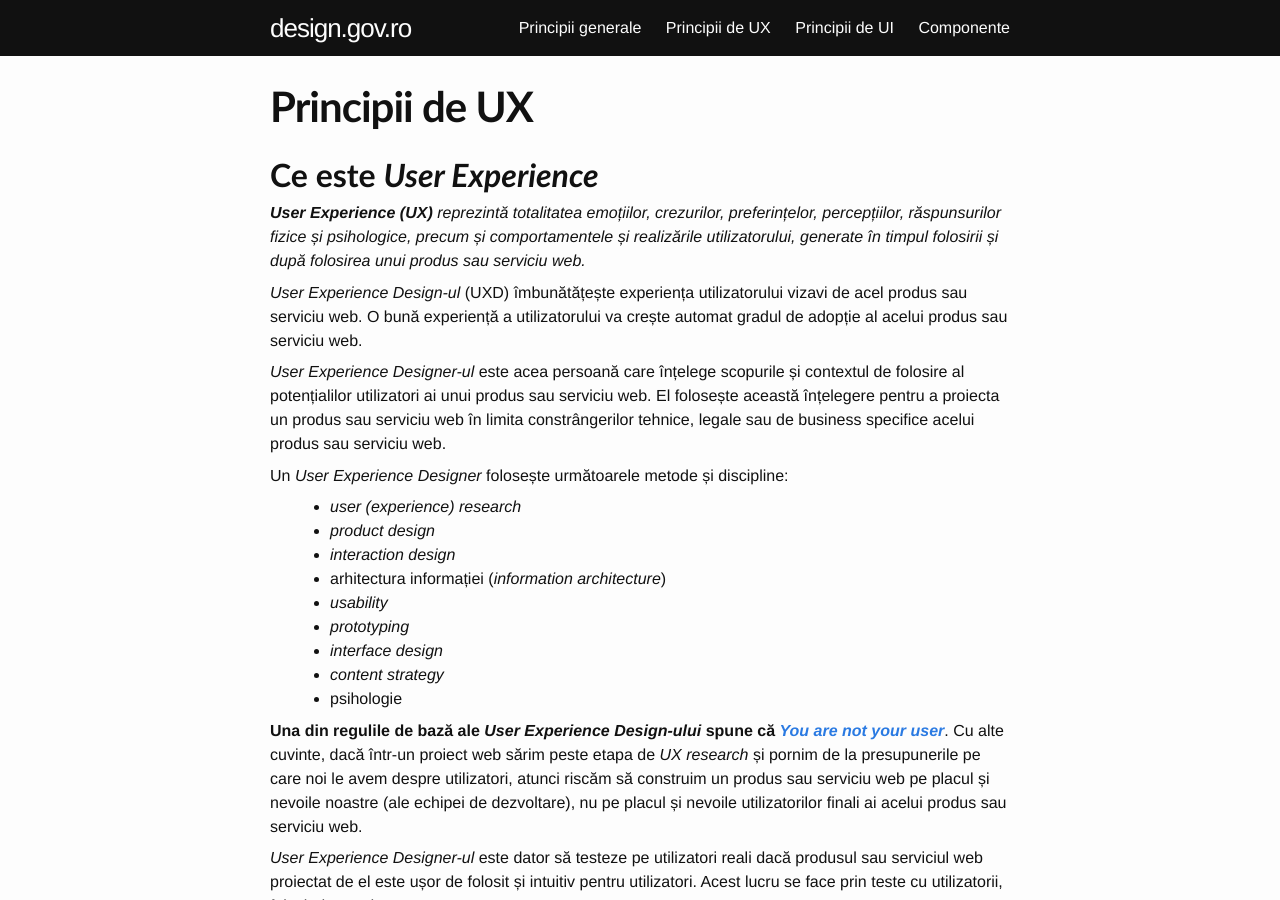
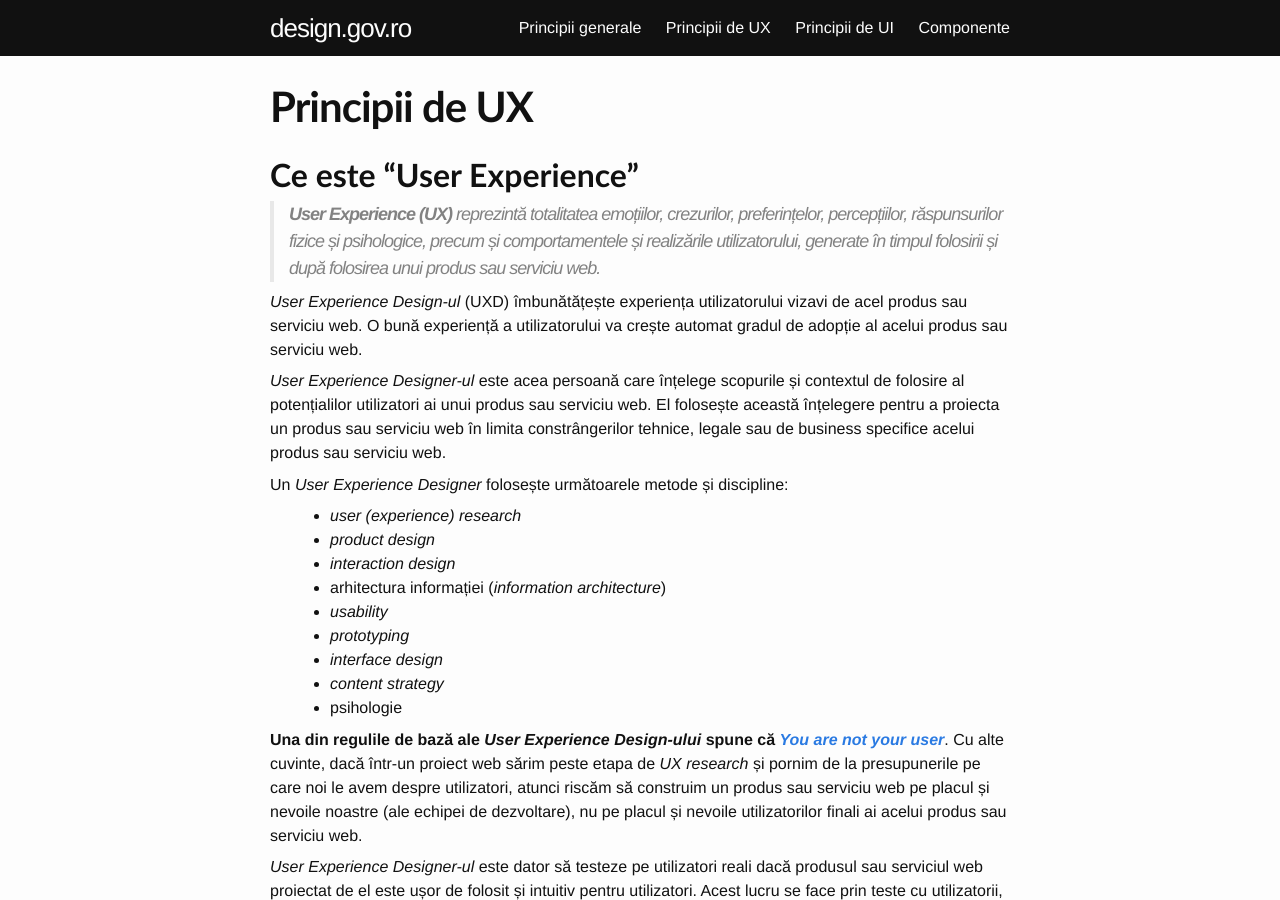
Before and after one commit to gov-ithub/govro-design, a Jekyll site: the page built from 2-ux.md, in a window 1280 px wide and 900 px high. Built offline with Jekyll 4.4.1, drawn with Linux system fonts in a browser that asks for light colours.

Commit message:
enhancement

```diff
--- a/2-ux.md
+++ b/2-ux.md
@@ -4,8 +4,8 @@ title: Principii de UX
 permalink: /ux/
 ---
 
-## Ce este _User Experience_
-_**User Experience (UX)** reprezintă totalitatea emoțiilor, crezurilor, preferințelor, percepțiilor, răspunsurilor fizice și psihologice, precum și comportamentele și realizările utilizatorului, generate în timpul folosirii și după folosirea unui produs sau serviciu web._
+## Ce este "User Experience"
+>_**User Experience (UX)**_ reprezintă totalitatea emoțiilor, crezurilor, preferințelor, percepțiilor, răspunsurilor fizice și psihologice, precum și comportamentele și realizările utilizatorului, generate în timpul folosirii și după folosirea unui produs sau serviciu web.
 
 _User Experience Design-ul_ (UXD) îmbunătățește experiența utilizatorului vizavi de acel produs sau serviciu web. O bună experiență a utilizatorului va crește automat gradul de adopție al acelui produs sau serviciu web.
 
```
